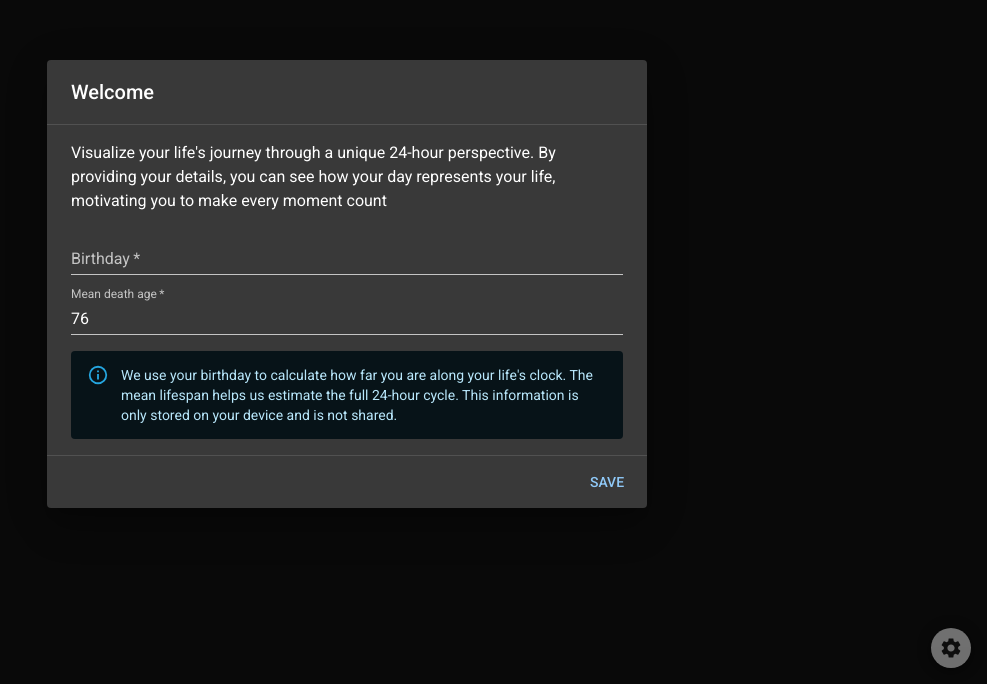
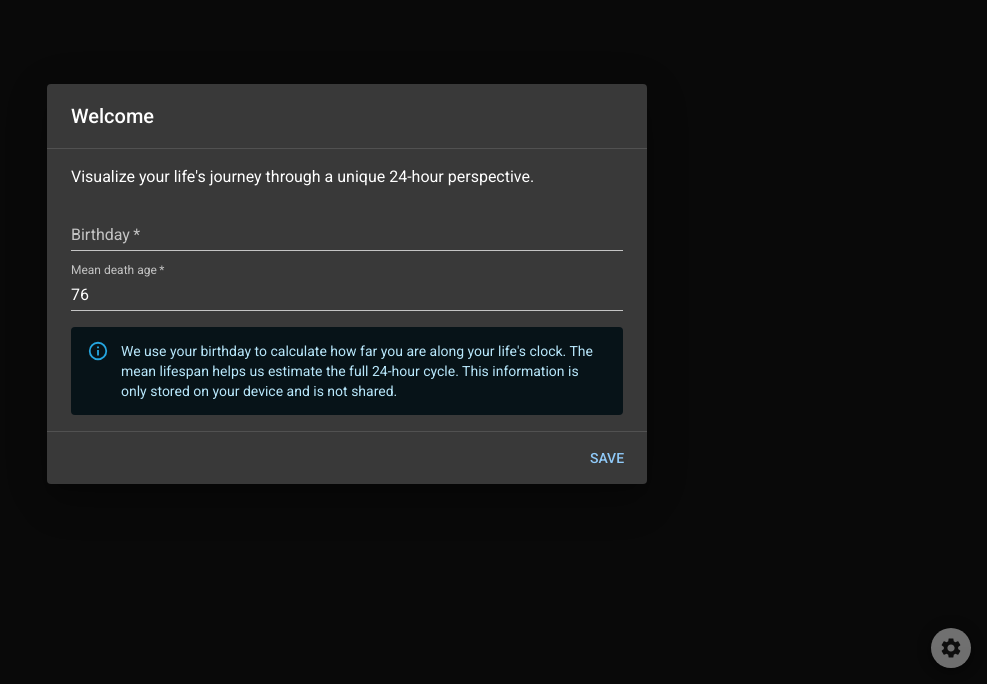
Before and after one commit to DenDeline/clock-website, a Next.js app: page / in a window 1280 px wide. Shown: the part 116-800 px from the top of the page, without its empty margins (293-1280 px from the left). Built offline with nearby package versions, Linux system fonts and the light colour scheme; what @mui/material-nextjs would draw is missing.

Commit message:
refactor: reduce dialog text

```diff
--- a/src/app/page.tsx
+++ b/src/app/page.tsx
@@ -116,10 +116,7 @@ export default function Home() {
       >
         <DialogTitle>Welcome</DialogTitle>
         <DialogContent dividers>
-          <Typography gutterBottom>
-            Visualize your life&apos;s journey through a unique 24-hour perspective. By providing your details, you can
-            see how your day represents your life, motivating you to make every moment count
-          </Typography>
+          <Typography gutterBottom>Visualize your life&apos;s journey through a unique 24-hour perspective.</Typography>
           <Controller
             name='birthday'
             control={control}
@@ -161,7 +158,6 @@ export default function Home() {
               />
             )}
           />
-
           <Alert severity='info'>
             We use your birthday to calculate how far you are along your life&apos;s clock. The mean lifespan helps us
             estimate the full 24-hour cycle. This information is only stored on your device and is not shared.
```
